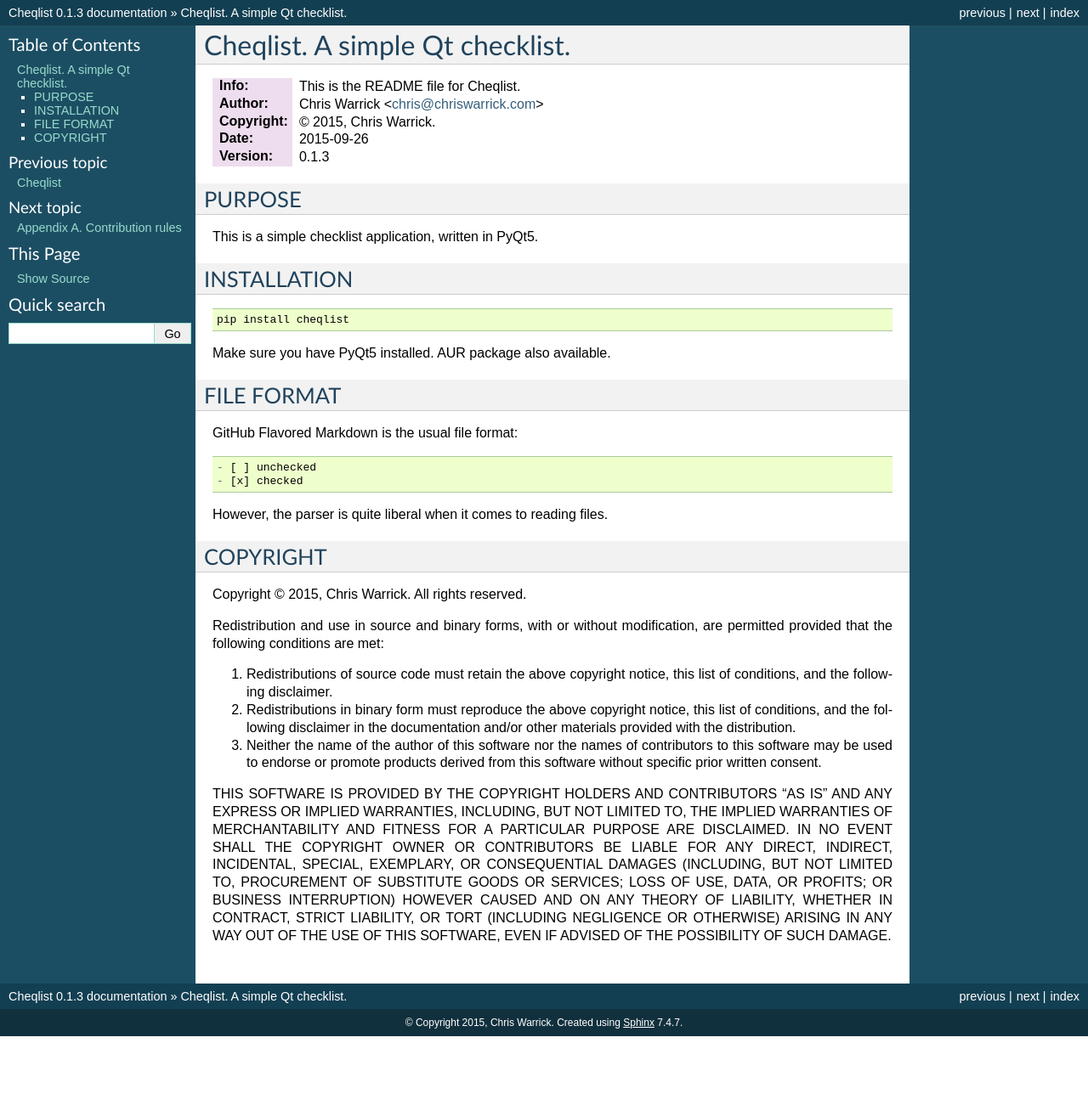
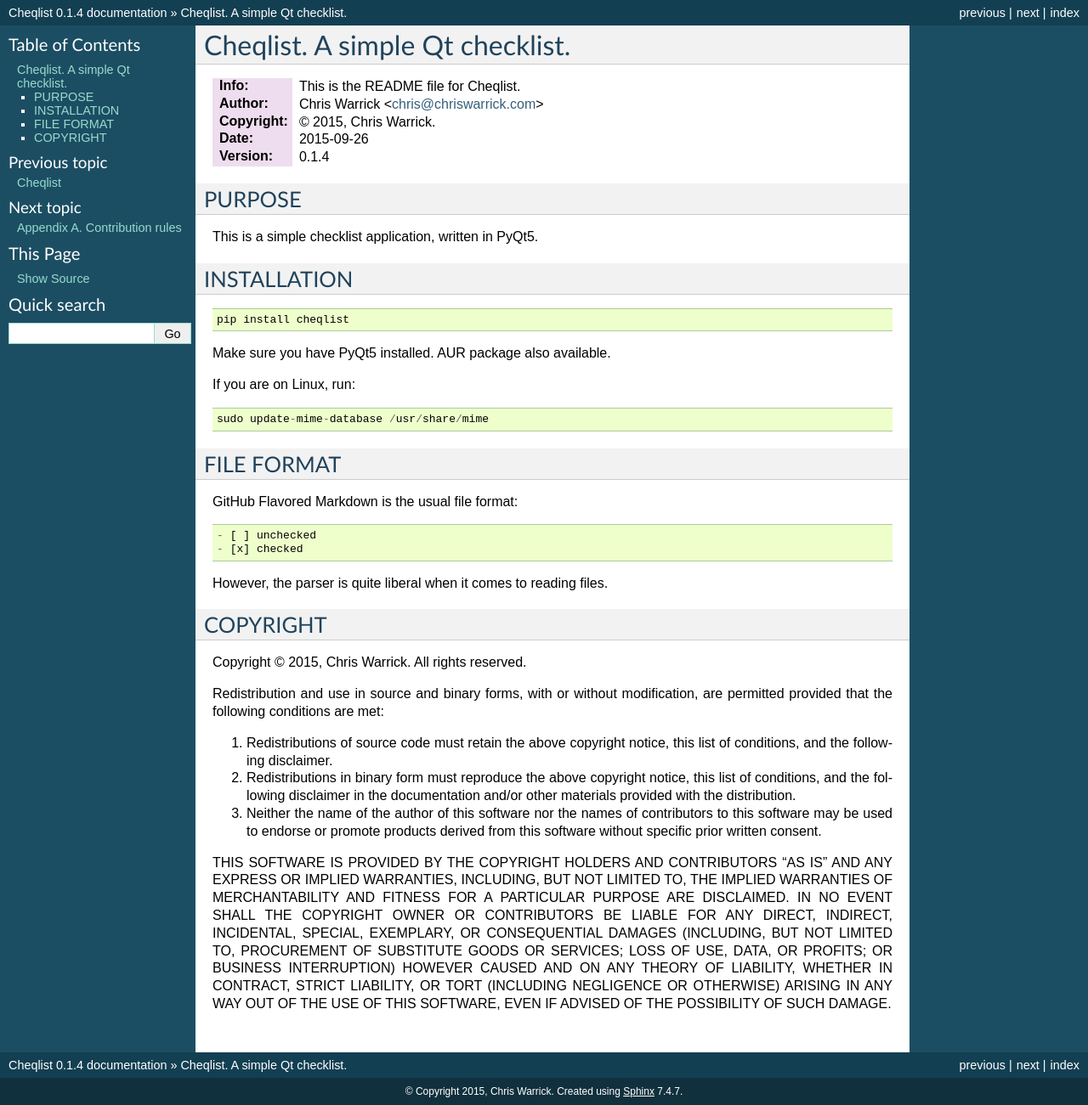
Before and after one commit to Kwpolska/cheqlist, a Sphinx documentation site: the page built from docs/README.rst, in a window 1280 px wide. Shown: the whole page at 85% size. Built offline with Sphinx 7.4.7, drawn with Linux system fonts in a browser that asks for light colours; before the commit the page ends 1220 px from its top, so only the background shows below that.

Commit message:
v0.1.4: support opening files
Signed-off-by: Chris Warrick <kwpolska@gmail.com>

```diff
--- a/CHANGELOG.rst
+++ b/CHANGELOG.rst
@@ -6,7 +6,7 @@
 :Copyright: © 2015, Chris Warrick.
 :License: BSD (see /LICENSE or :doc:`Appendix B <LICENSE>`.)
 :Date: 2015-09-26
-:Version: 0.1.3
+:Version: 0.1.4
 
 .. index:: CHANGELOG
 
@@ -18,6 +18,9 @@
 
 Version History
 ===============
+
+0.1.4
+    * Support opening files (requires MIME database update)
 
 0.1.3
     * Remember last location used
--- a/CONTRIBUTING.rst
+++ b/CONTRIBUTING.rst
@@ -6,7 +6,7 @@
 :Copyright: © 2015, Chris Warrick.
 :License: BSD (see /LICENSE or :doc:`Appendix B <LICENSE>`.)
 :Date: 2015-09-26
-:Version: 0.1.3
+:Version: 0.1.4
 
 .. index:: contributing
 
--- a/README.rst
+++ b/README.rst
@@ -5,7 +5,7 @@
 :Author: Chris Warrick <chris@chriswarrick.com>
 :Copyright: © 2015, Chris Warrick.
 :Date: 2015-09-26
-:Version: 0.1.3
+:Version: 0.1.4
 
 PURPOSE
 -------
@@ -20,6 +20,10 @@
     pip install cheqlist
 
 Make sure you have PyQt5 installed.  AUR package also available.
+
+If you are on Linux, run::
+
+    sudo update-mime-database /usr/share/mime
 
 FILE FORMAT
 -----------
--- a/cheqlist/__init__.py
+++ b/cheqlist/__init__.py
@@ -1,5 +1,5 @@
 # -*- encoding: utf-8 -*-
-# Cheqlist v0.1.3
+# Cheqlist v0.1.4
 # A simple Qt checklist.
 # Copyright © 2015, Chris Warrick.
 # All rights reserved.
@@ -50,7 +50,7 @@
     import ConfigParser as configparser
 
 __title__ = 'Cheqlist'
-__version__ = '0.1.3'
+__version__ = '0.1.4'
 __author__ = 'Chris Warrick'
 __license__ = '3-clause BSD'
 __docformat__ = 'restructuredtext en'
--- a/docs/CHANGELOG.rst
+++ b/docs/CHANGELOG.rst
@@ -6,7 +6,7 @@
 :Copyright: © 2015, Chris Warrick.
 :License: BSD (see /LICENSE or :doc:`Appendix B <LICENSE>`.)
 :Date: 2015-09-26
-:Version: 0.1.3
+:Version: 0.1.4
 
 .. index:: CHANGELOG
 
@@ -18,6 +18,9 @@
 
 Version History
 ===============
+
+0.1.4
+    * Support opening files (requires MIME database update)
 
 0.1.3
     * Remember last location used
--- a/docs/CONTRIBUTING.rst
+++ b/docs/CONTRIBUTING.rst
@@ -6,7 +6,7 @@
 :Copyright: © 2015, Chris Warrick.
 :License: BSD (see /LICENSE or :doc:`Appendix B <LICENSE>`.)
 :Date: 2015-09-26
-:Version: 0.1.3
+:Version: 0.1.4
 
 .. index:: contributing
 
--- a/docs/LICENSE.rst
+++ b/docs/LICENSE.rst
@@ -6,7 +6,7 @@
 :Copyright: © 2015, Chris Warrick.
 :License: BSD (see /LICENSE or :doc:`Appendix B <LICENSE>`.)
 :Date: 2015-09-26
-:Version: 0.1.3
+:Version: 0.1.4
 
 .. index:: LICENSE
 
--- a/docs/README.rst
+++ b/docs/README.rst
@@ -5,7 +5,7 @@
 :Author: Chris Warrick <chris@chriswarrick.com>
 :Copyright: © 2015, Chris Warrick.
 :Date: 2015-09-26
-:Version: 0.1.3
+:Version: 0.1.4
 
 PURPOSE
 -------
@@ -20,6 +20,10 @@
     pip install cheqlist
 
 Make sure you have PyQt5 installed.  AUR package also available.
+
+If you are on Linux, run::
+
+    sudo update-mime-database /usr/share/mime
 
 FILE FORMAT
 -----------
--- a/docs/conf.py
+++ b/docs/conf.py
@@ -48,9 +48,9 @@
 # built documents.
 #
 # The short X.Y version.
-version = '0.1.3'
+version = '0.1.4'
 # The full version, including alpha/beta/rc tags.
-release = '0.1.3'
+release = '0.1.4'
 
 # The language for content autogenerated by Sphinx. Refer to documentation
 # for a list of supported languages.
```
Also changed, not shown: setup.py (+4 -3 lines), 8 other files.
